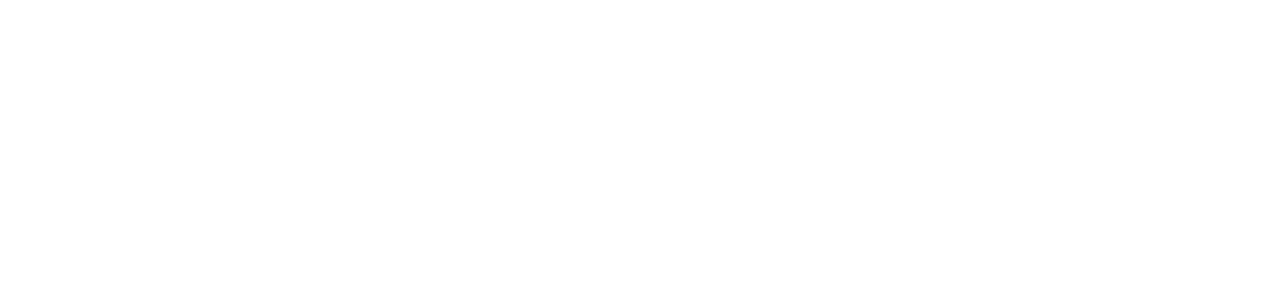
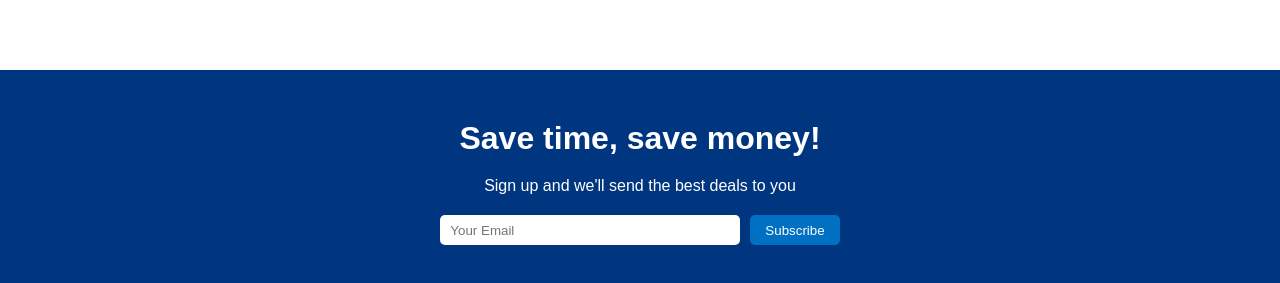
Before and after one commit to mohamedCleanCode/Booking-Reactjs, a React (Vite) app: page / in a window 1280 px wide. Shown: the part 1422-1705 px from the top of the page. Before the commit the page ends 1412 px from the top, so only its background shows below. Built offline with nearby package versions, Linux system fonts and the light colour scheme.

Commit message:
add MailList

```diff
--- /dev/null
+++ b/src/components/mailList/MailList.jsx
@@ -0,0 +1,18 @@
+import "./mailList.css";
+
+const MailList = () => {
+  return (
+    <div className="mail">
+      <h1 className="mailTitle">Save time, save money!</h1>
+      <span className="mailDesc">
+        Sign up and we&apos;ll send the best deals to you
+      </span>
+      <div className="mailInputContainer">
+        <input type="text" placeholder="Your Email" />
+        <button>Subscribe</button>
+      </div>
+    </div>
+  );
+};
+
+export default MailList;
--- /dev/null
+++ b/src/components/mailList/mailList.css
@@ -0,0 +1,31 @@
+.mail {
+  width: 100%;
+  margin-top: 50px;
+  background-color: #003580;
+  color: white;
+  display: flex;
+  flex-direction: column;
+  align-items: center;
+  gap: 20px;
+  padding: 50px;
+}
+
+.mailInputContainer > input {
+  width: 300px;
+  height: 30px;
+  padding: 10px;
+  border: none;
+  margin-right: 10px;
+  border-radius: 5px;
+}
+
+.mailInputContainer > button {
+  height: 30px;
+  background-color: #0071c2;
+  color: white;
+  font-weight: 500;
+  border: none;
+  border-radius: 5px;
+  cursor: pointer;
+  padding: 0 15px;
+}
--- a/src/pages/home/Home.jsx
+++ b/src/pages/home/Home.jsx
@@ -1,6 +1,7 @@
 import Featured from "../../components/featured/Featured";
 import FeaturedProperties from "../../components/featuredProperties/FeaturedProperties";
 import Header from "../../components/header/Header";
+import MailList from "../../components/mailList/MailList";
 import Navbar from "../../components/navbar/Navbar";
 import PropertyList from "../../components/propertyList/PropertyList";
 import "./home.css";
@@ -16,8 +17,8 @@ const Home = () => {
         <PropertyList />
         <h1 className="homeTitle">Homes guests love</h1>
         <FeaturedProperties />
-        {/* <MailList />
-        <Footer /> */}
+        <MailList />
+        {/* <Footer /> */}
       </div>
     </div>
   );
```
